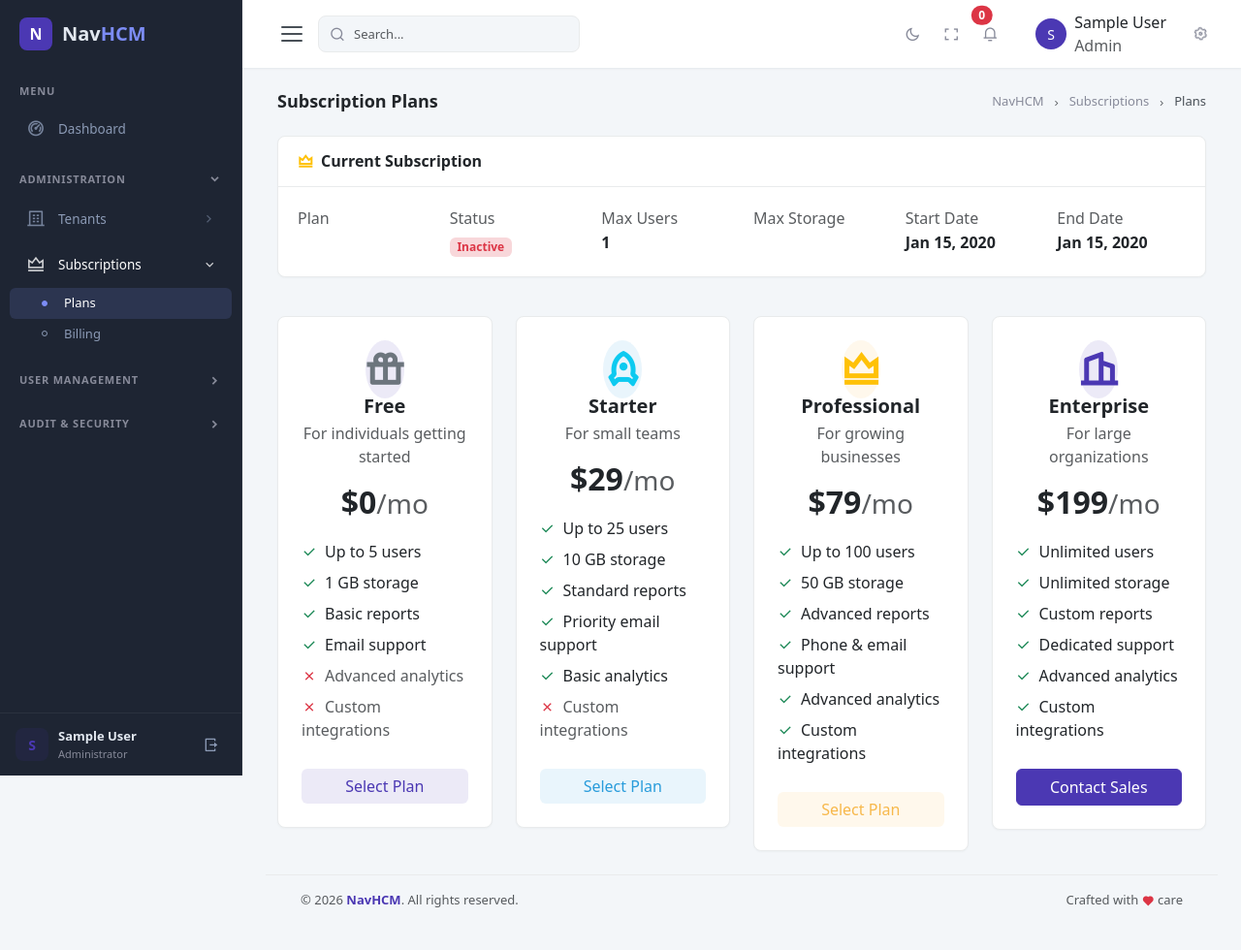
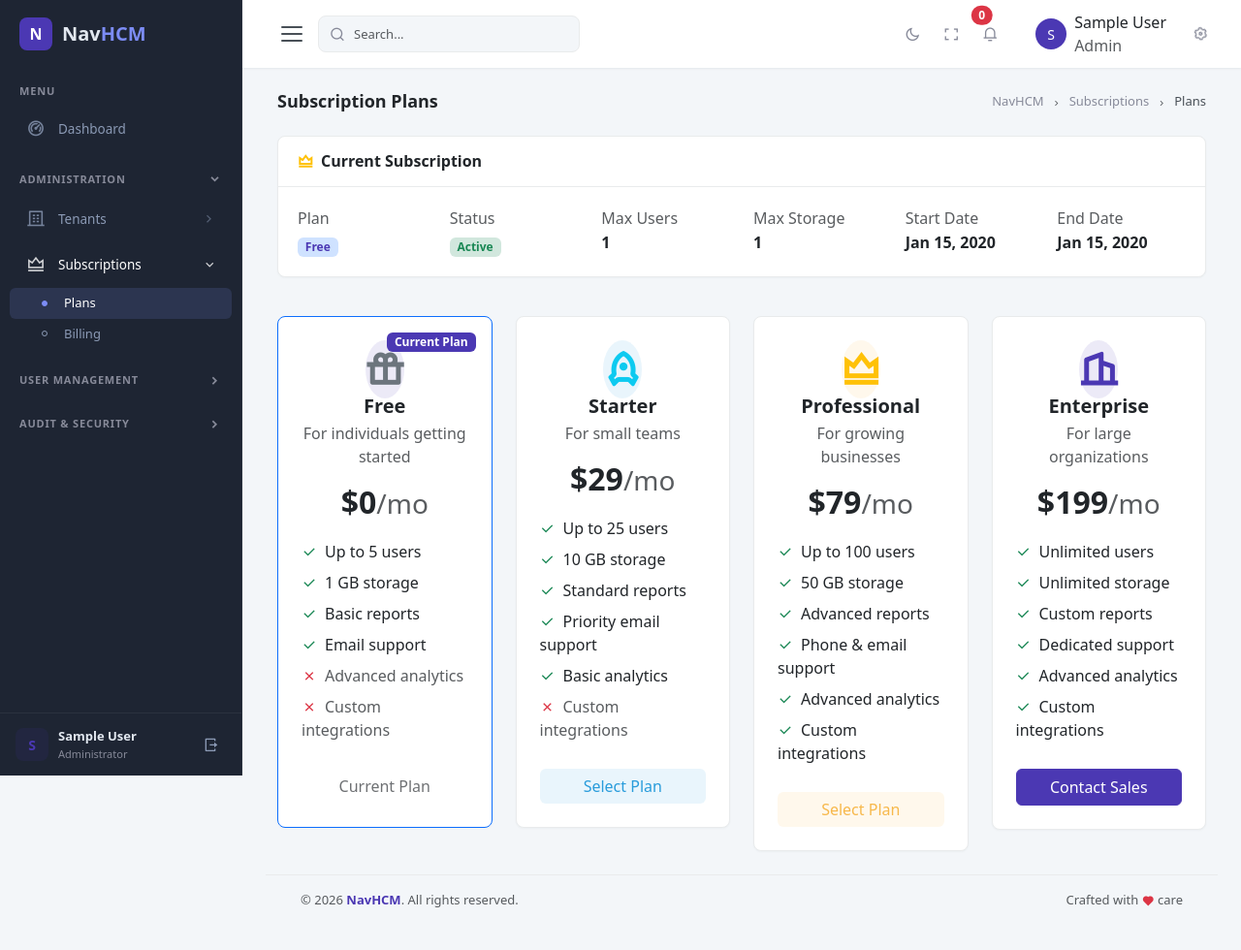
Before and after one commit to Navaid-KloneIT/NavSCM, a Django app: page /core/subscriptions/plans/ in a window 1280 px wide. Shown: the whole page at 97% size. Run offline with Django 4.2, Linux system fonts and the light colour scheme; a user stored in the database is signed in; tables that the repository leaves empty hold one stand-in row (values such as "Sample post"); some libraries are stand-ins or nearby versions.

Commit message:
Fix subscription plans template to use correct model field names

```diff
--- a/templates/core/subscription_plans.html
+++ b/templates/core/subscription_plans.html
@@ -34,11 +34,11 @@
                 <div class="row">
                     <div class="col-md-2">
                         <p class="text-muted mb-1">Plan</p>
-                        <span class="badge bg-primary-subtle text-primary fs-12">{{ subscription.plan_name }}</span>
+                        <span class="badge bg-primary-subtle text-primary fs-12">{{ subscription.get_plan_display }}</span>
                     </div>
                     <div class="col-md-2">
                         <p class="text-muted mb-1">Status</p>
-                        {% if subscription.is_active %}
+                        {% if subscription.status == 'active' %}
                             <span class="badge bg-success-subtle text-success">Active</span>
                         {% else %}
                             <span class="badge bg-danger-subtle text-danger">Inactive</span>
@@ -50,7 +50,7 @@
                     </div>
                     <div class="col-md-2">
                         <p class="text-muted mb-1">Max Storage</p>
-                        <h6 class="mb-0">{{ subscription.max_storage }}</h6>
+                        <h6 class="mb-0">{{ subscription.max_storage_gb }}</h6>
                     </div>
                     <div class="col-md-2">
                         <p class="text-muted mb-1">Start Date</p>
@@ -71,9 +71,9 @@
 <div class="row">
     <!-- Free Plan -->
     <div class="col-xl-3 col-md-6">
-        <div class="card{% if subscription.plan_name == 'Free' %} border border-primary{% endif %}">
+        <div class="card{% if subscription.get_plan_display == 'Free' %} border border-primary{% endif %}">
             <div class="card-body text-center p-4">
-                {% if subscription.plan_name == 'Free' %}
+                {% if subscription.get_plan_display == 'Free' %}
                 <span class="badge bg-primary position-absolute top-0 end-0 m-3">Current Plan</span>
                 {% endif %}
                 <div class="avatar-md mx-auto mb-3">
@@ -92,7 +92,7 @@
                     <li class="py-1 text-muted"><i class="ri-close-line text-danger me-2"></i>Advanced analytics</li>
                     <li class="py-1 text-muted"><i class="ri-close-line text-danger me-2"></i>Custom integrations</li>
                 </ul>
-                {% if subscription.plan_name == 'Free' %}
+                {% if subscription.get_plan_display == 'Free' %}
                 <button class="btn btn-soft-primary w-100" disabled>Current Plan</button>
                 {% else %}
                 <a href="javascript: void(0);" class="btn btn-soft-primary w-100">Select Plan</a>
@@ -103,9 +103,9 @@
 
     <!-- Starter Plan -->
     <div class="col-xl-3 col-md-6">
-        <div class="card{% if subscription.plan_name == 'Starter' %} border border-primary{% endif %}">
+        <div class="card{% if subscription.get_plan_display == 'Starter' %} border border-primary{% endif %}">
             <div class="card-body text-center p-4">
-                {% if subscription.plan_name == 'Starter' %}
+                {% if subscription.get_plan_display == 'Starter' %}
                 <span class="badge bg-primary position-absolute top-0 end-0 m-3">Current Plan</span>
                 {% endif %}
                 <div class="avatar-md mx-auto mb-3">
@@ -124,7 +124,7 @@
                     <li class="py-1"><i class="ri-check-line text-success me-2"></i>Basic analytics</li>
                     <li class="py-1 text-muted"><i class="ri-close-line text-danger me-2"></i>Custom integrations</li>
                 </ul>
-                {% if subscription.plan_name == 'Starter' %}
+                {% if subscription.get_plan_display == 'Starter' %}
                 <button class="btn btn-soft-primary w-100" disabled>Current Plan</button>
                 {% else %}
                 <a href="javascript: void(0);" class="btn btn-soft-info w-100">Select Plan</a>
@@ -135,9 +135,9 @@
 
     <!-- Professional Plan -->
     <div class="col-xl-3 col-md-6">
-        <div class="card{% if subscription.plan_name == 'Professional' %} border border-primary{% endif %}">
+        <div class="card{% if subscription.get_plan_display == 'Professional' %} border border-primary{% endif %}">
             <div class="card-body text-center p-4">
-                {% if subscription.plan_name == 'Professional' %}
+                {% if subscription.get_plan_display == 'Professional' %}
                 <span class="badge bg-primary position-absolute top-0 end-0 m-3">Current Plan</span>
                 {% endif %}
                 <div class="avatar-md mx-auto mb-3">
@@ -156,7 +156,7 @@
                     <li class="py-1"><i class="ri-check-line text-success me-2"></i>Advanced analytics</li>
                     <li class="py-1"><i class="ri-check-line text-success me-2"></i>Custom integrations</li>
                 </ul>
-                {% if subscription.plan_name == 'Professional' %}
+                {% if subscription.get_plan_display == 'Professional' %}
                 <button class="btn btn-soft-primary w-100" disabled>Current Plan</button>
                 {% else %}
                 <a href="javascript: void(0);" class="btn btn-soft-warning w-100">Select Plan</a>
@@ -167,9 +167,9 @@
 
     <!-- Enterprise Plan -->
     <div class="col-xl-3 col-md-6">
-        <div class="card{% if subscription.plan_name == 'Enterprise' %} border border-primary{% endif %}">
+        <div class="card{% if subscription.get_plan_display == 'Enterprise' %} border border-primary{% endif %}">
             <div class="card-body text-center p-4">
-                {% if subscription.plan_name == 'Enterprise' %}
+                {% if subscription.get_plan_display == 'Enterprise' %}
                 <span class="badge bg-primary position-absolute top-0 end-0 m-3">Current Plan</span>
                 {% endif %}
                 <div class="avatar-md mx-auto mb-3">
@@ -188,7 +188,7 @@
                     <li class="py-1"><i class="ri-check-line text-success me-2"></i>Advanced analytics</li>
                     <li class="py-1"><i class="ri-check-line text-success me-2"></i>Custom integrations</li>
                 </ul>
-                {% if subscription.plan_name == 'Enterprise' %}
+                {% if subscription.get_plan_display == 'Enterprise' %}
                 <button class="btn btn-soft-primary w-100" disabled>Current Plan</button>
                 {% else %}
                 <a href="javascript: void(0);" class="btn btn-primary w-100">Contact Sales</a>
```
